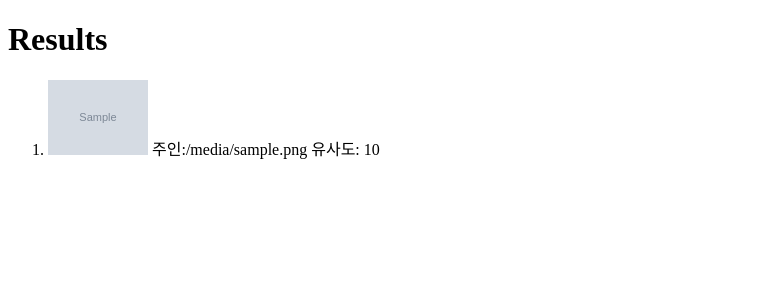
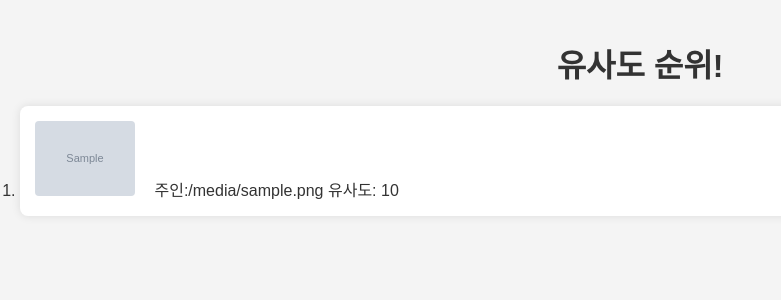
Before and after one commit to younghun1124/Whose-clothes-are-these, a Flask app: template templates/results.html in a window 1280 px wide. Shown: the top 300 px of the page, without its empty margins (0-781 px from the left). Run offline with Flask 3, Linux system fonts and the light colour scheme; the template is opened without the code that fills it: most values are stand-ins (such as "Sample title", 1, 10 or a date in 2020); grey boxes marked "Sample" are stand-in pictures; parts of the project's set-up code (start-up, migrations or seed data) failed here and were passed over.

Commit message:
마지막 html 다듬기

```diff
--- a/templates/results.html
+++ b/templates/results.html
@@ -2,9 +2,10 @@
 <html>
 <head>
     <title>Similarity Results</title>
+
 </head>
 <body>
-    <h1>Results</h1>
+    <h1>유사도 순위!</h1>
     <ol>
         {% for item in results %}
             <li>
@@ -14,4 +15,86 @@
         {% endfor %}
     </ol>
 </body>
+<style>
+    body {
+        font-family: 'Arial', sans-serif;
+        background-color: #f4f4f4;
+        margin: 0;
+        padding: 20px;
+        color: #333;
+    }
+
+    /* 제목 스타일링 */
+    h1 {
+        color: #333;
+        text-align: center; /* 가운데 정렬 추가 */
+        margin-top: 20px; /* 상단 여백 추가 */
+        margin-bottom: 20px; /* 하단 여백 추가 */
+    }
+
+    /* 양식 스타일링 */
+    form {
+        background: #fff;
+        padding: 20px;
+        border-radius: 8px;
+        box-shadow: 0 0 10px rgba(0, 0, 0, 0.1);
+        max-width: 500px;
+        margin: 20px auto;
+    }
+
+    /* 입력 필드 스타일링 */
+    input[type="file"] {
+        border: 1px solid #ddd;
+        padding: 8px;
+        margin-bottom: 10px;
+        width: 100%;
+    }
+
+    /* 선택 필드 스타일링 */
+    select {
+        width: 100%;
+        padding: 8px;
+        border: 1px solid #ddd;
+        border-radius: 4px;
+        margin-bottom: 20px;
+    }
+
+    /* 버튼 스타일링 */
+    input[type="submit"] {
+        background-color: #5C6BC0;
+        color: white;
+        border: none;
+        padding: 10px 15px;
+        border-radius: 4px;
+        cursor: pointer;
+        width: 100%;
+    }
+
+    input[type="submit"]:hover {
+        background-color: #3F51B5;
+    }
+
+    ol {
+
+        padding: 0;
+    }
+
+    li {
+        background: #fff;
+        margin-bottom: 10px;
+        padding: 15px;
+        border-radius: 8px;
+        box-shadow: 0 0 10px rgba(0, 0, 0, 0.1);
+    }
+
+    img {
+        border-radius: 4px;
+        margin-right: 15px;
+    }
+
+    .item-details {
+        display: inline-block;
+        vertical-align: top;
+    }
+</style>
 </html>
```
Also changed, not shown: styles.css (added, +81 -0 lines).
